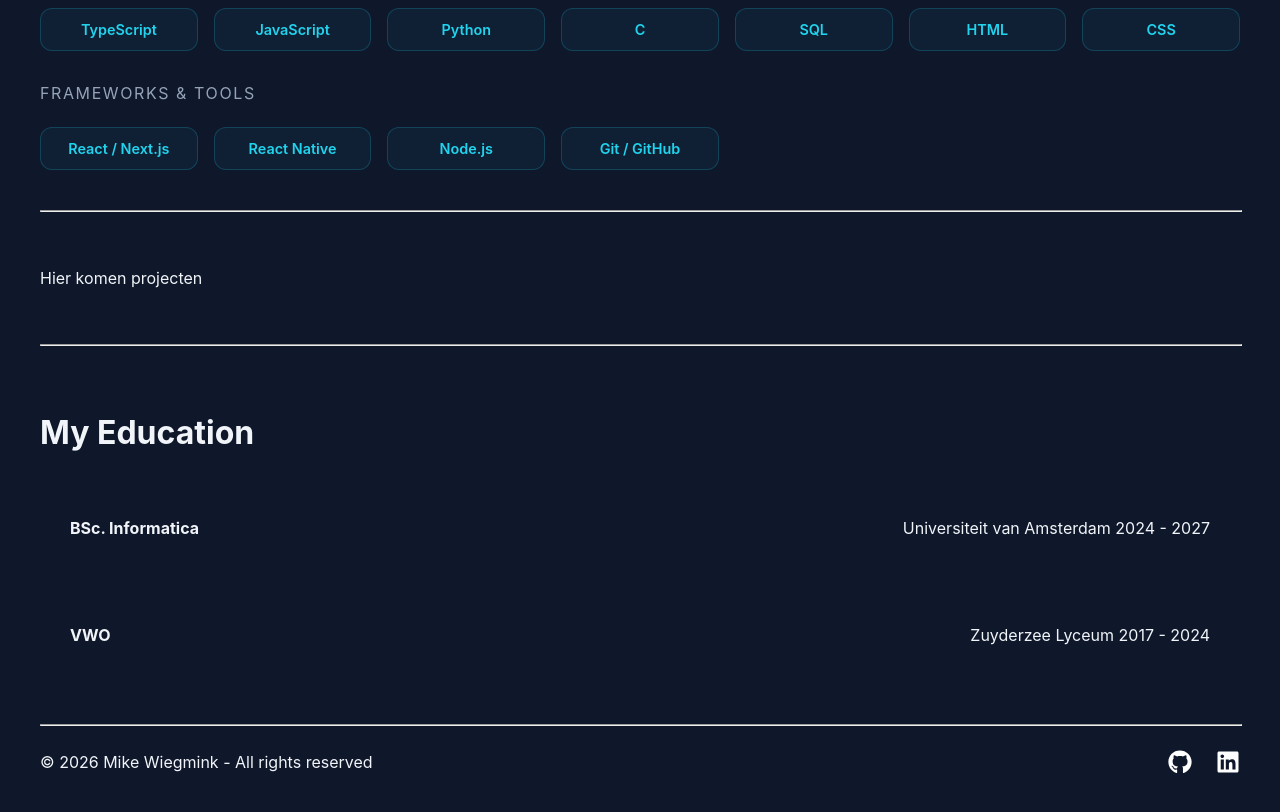
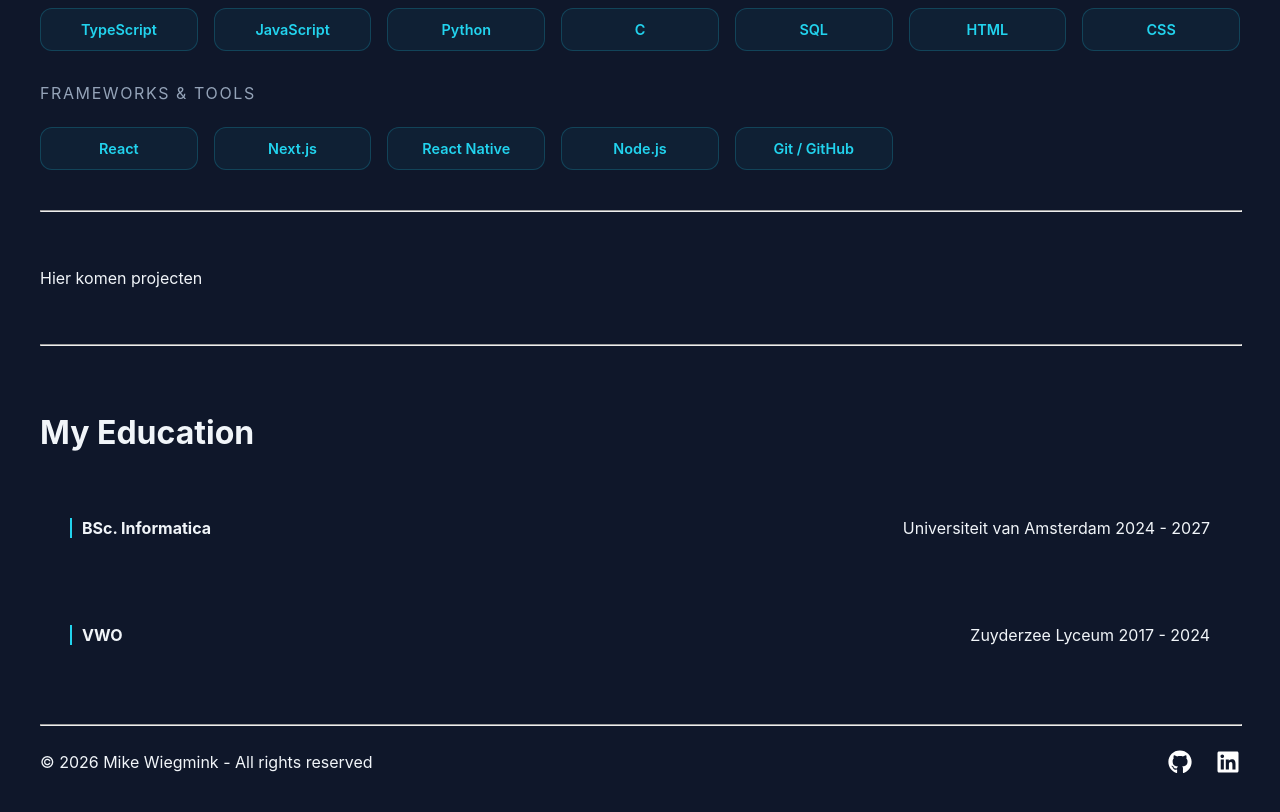
Before and after one commit to MikeWiegmink/Website, a Next.js app in the folder mike-website/: page / in a window 1280 px wide. Shown: the part 820-1632 px from the top of the page. Built offline with nearby package versions, Linux system fonts and the light colour scheme.

Commit message:
Added minor styling changes to the education section

```diff
--- a/mike-website/app/page.tsx
+++ b/mike-website/app/page.tsx
@@ -32,7 +32,6 @@ export default function Home() {
         </section>
         <section className="skillsContainer">
             <h2 className='skillsTitle'>Skills & Proficiencies</h2>
-
             <p className="skillCategory">Languages</p>
             <div className="skillsGrid">
                 <div className="skillBadge"><span>TypeScript</span></div>
@@ -46,7 +45,8 @@ export default function Home() {
 
             <p className="skillCategory">Frameworks & Tools</p>
             <div className="skillsGrid">
-                <div className="skillBadge"><span>React / Next.js</span></div>
+                <div className="skillBadge"><span>React</span></div>
+                <div className="skillBadge"><span>Next.js</span></div>
                 <div className="skillBadge"><span>React Native</span></div>
                 <div className="skillBadge"><span>Node.js</span></div>
                 <div className="skillBadge"><span>Git / GitHub</span></div>
--- a/mike-website/styles/index.styles.css
+++ b/mike-website/styles/index.styles.css
@@ -114,7 +114,8 @@
 .educationTitle {
     font-weight: 700;
     color: var(--accent-color);
-    margin: 0;
+    padding-left: 10px;
+    border-left: 2px solid #22d3ee;;
 }
 
 .educationDate {
```
